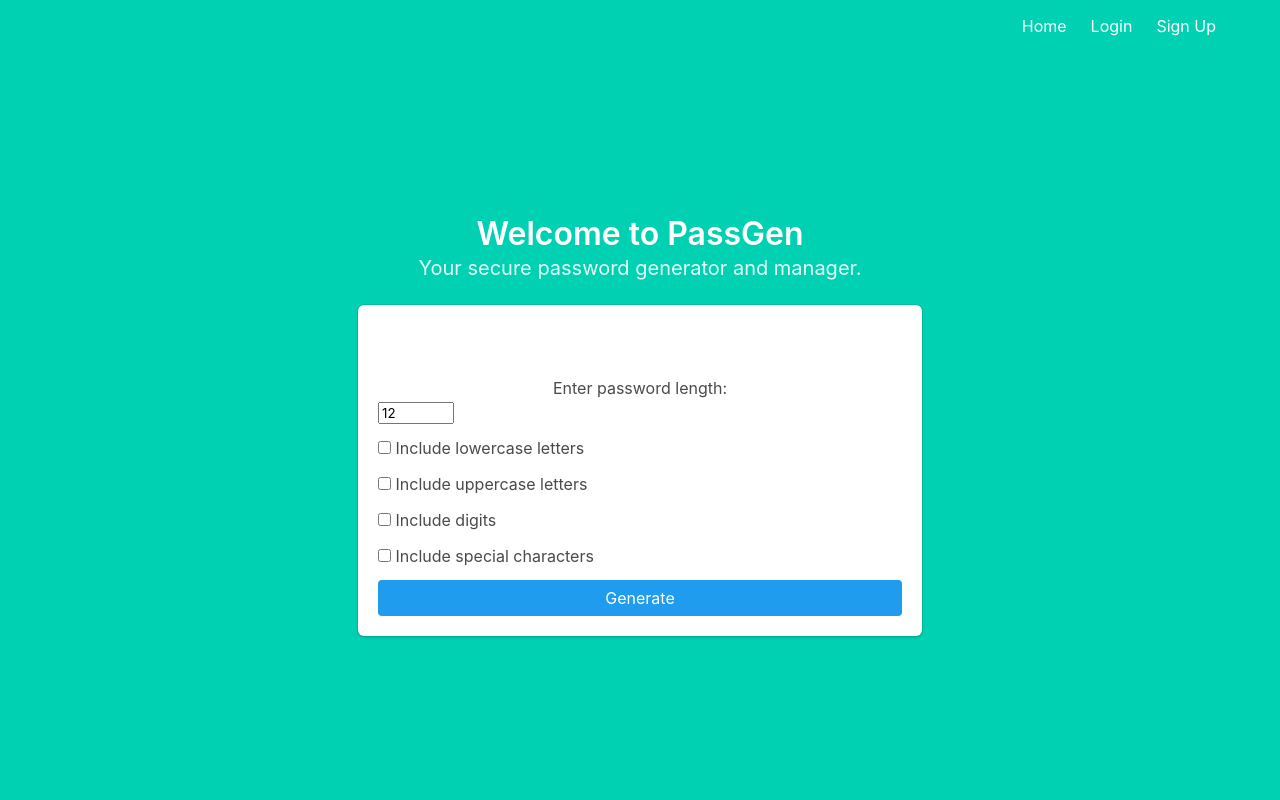
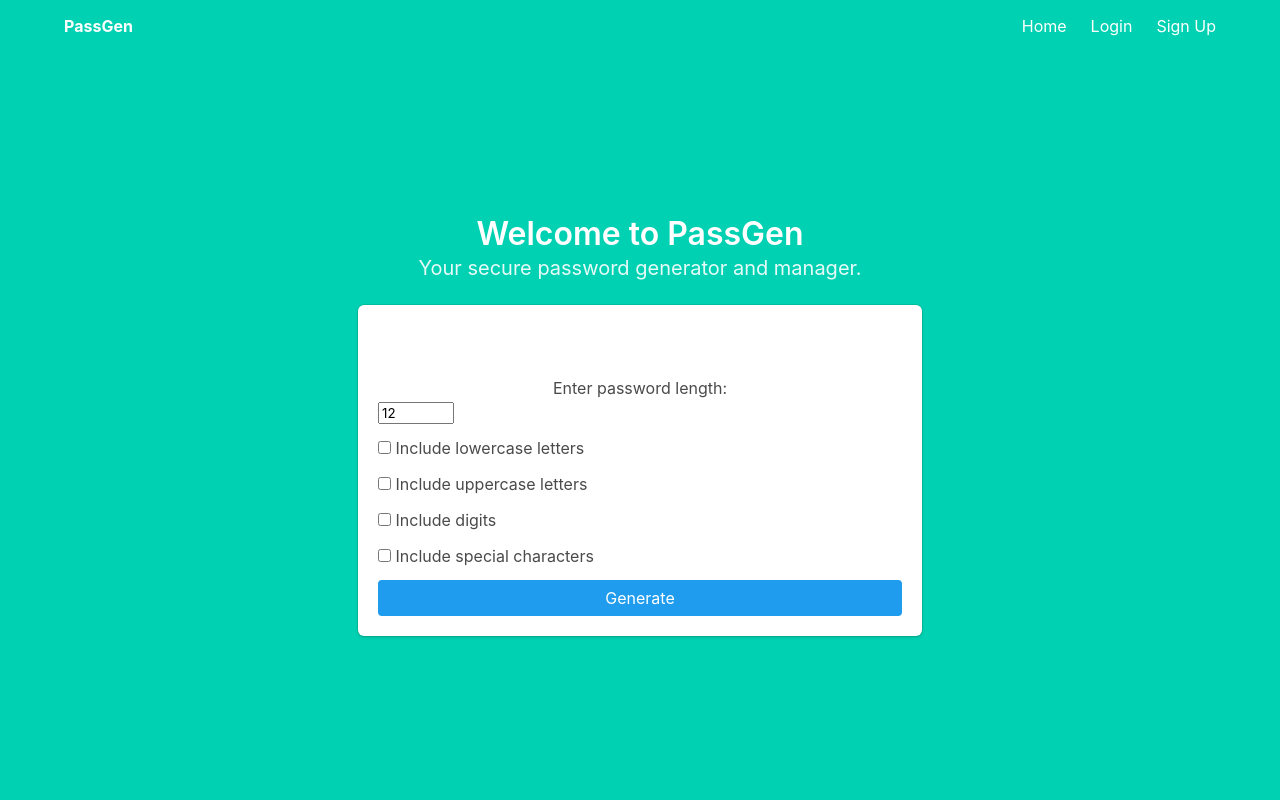
Before and after one commit to MutabPato/PassGen, a Flask app: page / in a window 1280 px wide. Run offline with Flask 3, Linux system fonts and the light colour scheme.

Commit message:
Update nav-bar links

```diff
--- a/primary/templates/base.html
+++ b/primary/templates/base.html
@@ -15,6 +15,11 @@
         <div class="hero-head">
             <nav class="navbar">
                 <div class="container">
+			<div class="navbar-brand">
+				<a class="navbar-item" href="{{ url_for('main.landing') }}">
+					<strong>PassGen</strong>
+				</a>
+			</div>
                     <div id="navbarMenuHeroA" class="navbar-menu">
                         <div class="navbar-end">
                             <a href="{{ url_for('main.index') }}" class="navbar-item">
--- a/primary/templates/landing.html
+++ b/primary/templates/landing.html
@@ -29,7 +29,7 @@
     <nav class="navbar is-transparent">
         <div class="container">
             <div class="navbar-brand">
-                <a class="navbar-item" href="/">
+		    <a class="navbar-item" href="{{ url_for('main.landing') }}">
                     <strong>PassGen</strong>
                 </a>
             </div>
```
Also changed, not shown: 1 other file.
